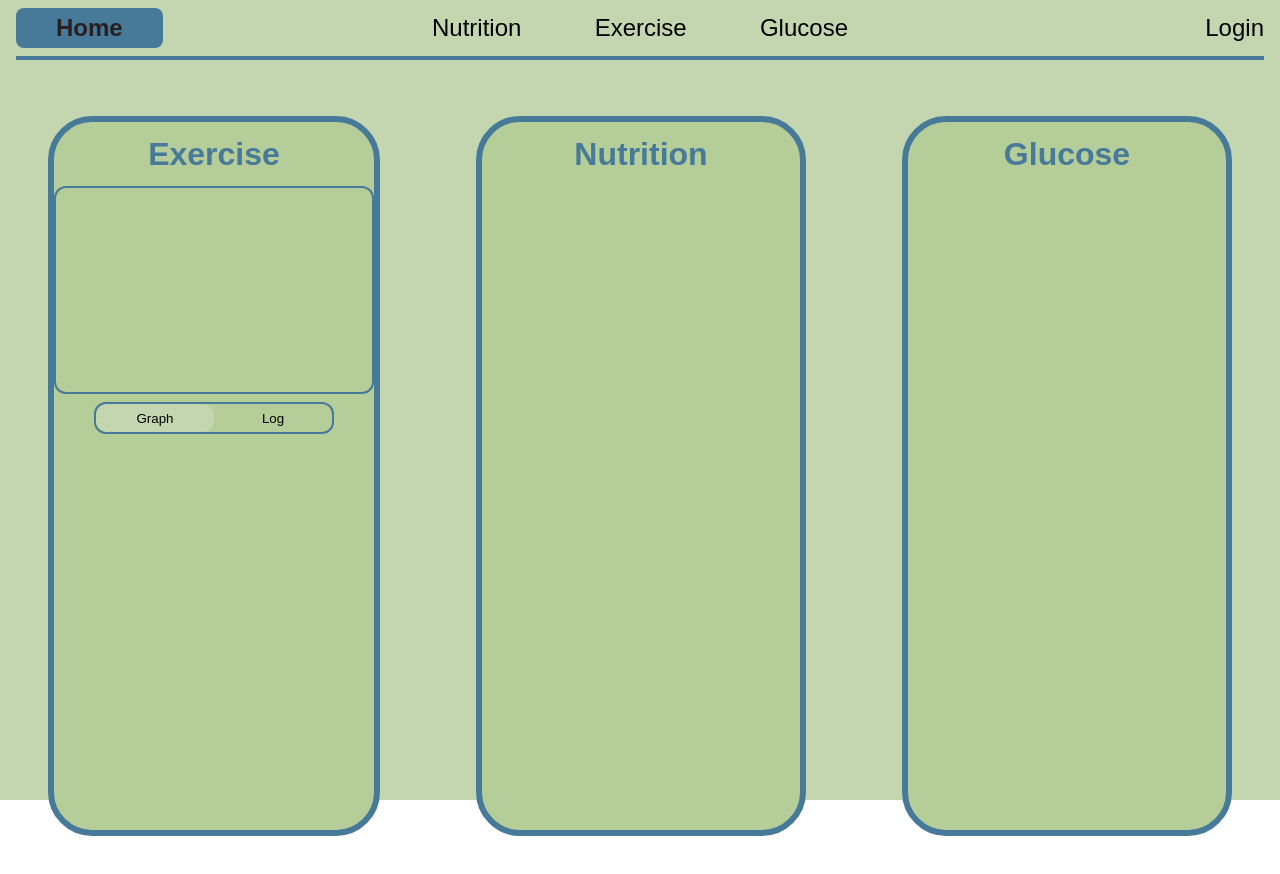
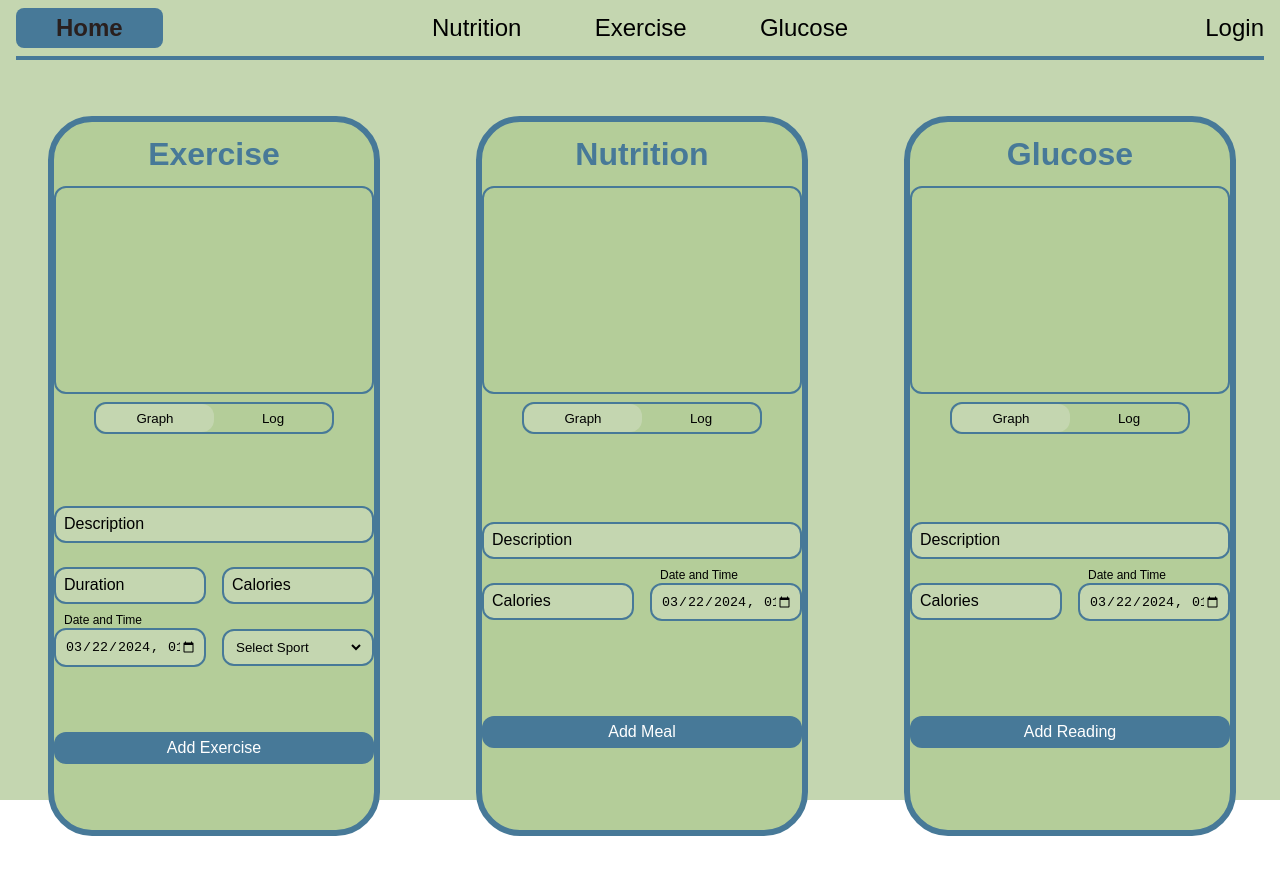
Before and after one commit to weeturtle/pi_webapp, a React (Vite) app: page / in a window 1280 px wide. Shown: the top 874 px of the page. Built offline with nearby package versions, Linux system fonts and the light colour scheme.

Commit message:
Cards designed

```diff
--- a/src/components/card/index.tsx
+++ b/src/components/card/index.tsx
@@ -1,4 +1,7 @@
 import './cardstyle.scss';
+import ExerciseInputs from './input_handler/exerciseinput';
+import GlucoseInputs from './input_handler/glucoseinput';
+import NutritionInputs from './input_handler/nutritioninput';
 import Visual from './visual/visual';
 
 export const ExerciseCard = () => {
@@ -7,6 +10,8 @@ export const ExerciseCard = () => {
     <div className='card_container'>
       <h2 className='card_title'>Exercise</h2>
       <Visual />
+      <ExerciseInputs />
+
     </div>
   );
 };
@@ -16,6 +21,8 @@ export const NutritionCard = () => {
   return (
     <div className='card_container'>
       <h2 className='card_title'>Nutrition</h2>
+      <Visual />
+      <NutritionInputs />
     </div>
   );
 };
@@ -25,6 +32,8 @@ export const GlucoseCard = () => {
   return (
     <div className='card_container'>
       <h2 className='card_title'>Glucose</h2>
+      <Visual />
+      <GlucoseInputs />
     </div>
   );
 };
--- /dev/null
+++ b/src/components/card/input_handler/exerciseinput.tsx
@@ -0,0 +1,87 @@
+import { useState } from 'react';
+import './inputhandler.scss';
+
+const SPORTS = [
+  'Running',
+  'Cycling',
+  'Swimming',
+  'Weightlifting',
+  'Yoga',
+  'Pilates',
+  'Dance',
+  'Martial Arts',
+  'Other',
+];
+
+const ExerciseInputs = () => {
+  const [description, setDescription] = useState<string>();
+  const [duration, setDuration] = useState<number>();
+  const [calories, setCalories] = useState<number>();
+  const [datetime, setDatetime] = useState<Date>(new Date());
+  const [sport, setSport] = useState<string>();
+
+  const has_value = (value: unknown) => {
+    return value !== null && value !== undefined && value !== '' && value !== 0;
+  };
+
+  return (
+    <div className="outer_container">
+
+      <div className='input_container'>
+        <div className='input_box description_box'>
+          <input
+            value={description}
+            onChange={(e) => setDescription(e.target.value)}
+            pattern=''
+          />
+          <label className={has_value(description) ? 'valid' : ''}>Description</label>
+        </div>
+        <div className='input_box'>
+          <input
+            value={duration ? duration : ''}
+            type='number'
+            onChange={(e) => setDuration(e.target.value as unknown as number)}
+          />
+          <label className={has_value(duration) ? 'valid' : ''}>Duration</label>
+        </div>
+        <div className='input_box'>
+          <input
+            value={calories ? calories : ''}
+            type='number'
+            onChange={(e) => setCalories(e.target.value as unknown as number)}
+          />
+          <label className={has_value(calories) ? 'valid' : ''}>Calories</label>
+        </div>
+
+        <div className='input_box'>
+          <input
+            value={datetime.toISOString().slice(0, 16)}
+            type='datetime-local'
+            onChange={(e) => setDatetime(new Date(e.target.value))}
+          />
+          <label className={has_value(datetime) ? 'valid' : ''}>Date and Time</label>
+        </div>
+
+        <div className='input_box'>
+          <select
+            value={sport}
+            onChange={(e) => setSport(e.target.value)}
+          >
+            <option value=''>Select Sport</option>
+            {SPORTS.map((sport) => (
+              <option key={sport} value={sport}>
+                {sport}
+              </option>
+            ))}
+          </select>
+        </div>
+      </div>
+
+      <button className='submit'>
+        Add Exercise
+      </button>
+    </div>
+  );
+};
+
+export default ExerciseInputs;
--- /dev/null
+++ b/src/components/card/input_handler/glucoseinput.tsx
@@ -0,0 +1,50 @@
+import { useState } from 'react';
+import './inputhandler.scss';
+
+const GlucoseInputs = () => {
+  const [description, setDescription] = useState<string>();
+  const [level, setLevel] = useState<number>();
+  const [datetime, setDatetime] = useState<Date>(new Date());
+
+  const has_value = (value: unknown) => {
+    return value !== null && value !== undefined && value !== '' && value !== 0;
+  };
+
+  return (
+    <div className="outer_container">
+      <div className='input_container'>
+        <div className='input_box description_box'>
+          <input
+            value={description}
+            onChange={(e) => setDescription(e.target.value)}
+            pattern=''
+          />
+          <label className={has_value(description) ? 'valid' : ''}>Description</label>
+        </div>
+        <div className='input_box'>
+          <input
+            value={level ? level : ''}
+            type='number'
+            onChange={(e) => setLevel(e.target.value as unknown as number)}
+          />
+          <label className={has_value(level) ? 'valid' : ''}>Calories</label>
+        </div>
+
+        <div className='input_box'>
+          <input
+            value={datetime.toISOString().slice(0, 16)}
+            type='datetime-local'
+            onChange={(e) => setDatetime(new Date(e.target.value))}
+          />
+          <label className={has_value(datetime) ? 'valid' : ''}>Date and Time</label>
+        </div>
+      </div>
+
+      <button className='submit'>
+        Add Reading
+      </button>
+    </div>
+  );
+};
+
+export default GlucoseInputs;
--- /dev/null
+++ b/src/components/card/input_handler/inputhandler.scss
@@ -0,0 +1,74 @@
+.outer_container {
+  display: flex;
+  flex-direction: column;
+  justify-content: space-around;
+  height: 50%;
+}
+
+.input_container {
+  display: grid;
+  width: 20rem;
+  margin-top: 2rem;
+  grid-template-columns: repeat(2, minmax(0, 1fr));
+  row-gap: 1.5rem;
+  column-gap: 1rem;
+}
+
+.description_box {
+  grid-column: span 2;
+}
+
+.input_box {
+  border: 2px solid #477998;
+  border-radius: 12px;
+  background-color: #C4D6B0;
+  position: relative;
+  padding: 0.5rem;
+  align-self: center;
+
+
+
+  input {
+    width: 100%;
+    height: 100%;
+    border: none;
+    background-color: transparent;
+    outline: none;
+  }
+
+  label {
+    position: absolute;
+    top: 0.5rem;
+    transition: 0.2s;
+  }
+
+  input:focus + label,
+  .valid {
+    transform: translateY(-1.5rem);
+    font-size: 0.75rem;
+  }
+
+  select {
+    width: 100%;
+    height: 100%;
+    border: none;
+    background-color: transparent;
+    outline: none;
+  }
+}
+
+.submit {
+  width: 100%;
+  height: 2rem;
+  background-color: #477998;
+  border: none;
+  border-radius: 12px;
+  color: white;
+  font-size: 1rem;
+  cursor: pointer;
+  transition: 0.2s;
+
+  &:hover {
+    background-color: #3A5A7A;
+  }
+}
--- /dev/null
+++ b/src/components/card/input_handler/nutritioninput.tsx
@@ -0,0 +1,50 @@
+import { useState } from 'react';
+import './inputhandler.scss';
+
+const NutritionInputs = () => {
+  const [description, setDescription] = useState<string>();
+  const [calories, setCalories] = useState<number>();
+  const [datetime, setDatetime] = useState<Date>(new Date());
+
+  const has_value = (value: unknown) => {
+    return value !== null && value !== undefined && value !== '' && value !== 0;
+  };
+
+  return (
+    <div className="outer_container">
+      <div className='input_container'>
+        <div className='input_box description_box'>
+          <input
+            value={description}
+            onChange={(e) => setDescription(e.target.value)}
+            pattern=''
+          />
+          <label className={has_value(description) ? 'valid' : ''}>Description</label>
+        </div>
+        <div className='input_box'>
+          <input
+            value={calories ? calories : ''}
+            type='number'
+            onChange={(e) => setCalories(e.target.value as unknown as number)}
+          />
+          <label className={has_value(calories) ? 'valid' : ''}>Calories</label>
+        </div>
+
+        <div className='input_box'>
+          <input
+            value={datetime.toISOString().slice(0, 16)}
+            type='datetime-local'
+            onChange={(e) => setDatetime(new Date(e.target.value))}
+          />
+          <label className={has_value(datetime) ? 'valid' : ''}>Date and Time</label>
+        </div>
+      </div>
+
+      <button className='submit'>
+        Add Meal
+      </button>
+    </div>
+  );
+};
+
+export default NutritionInputs;
--- a/src/components/card/visual/visual.tsx
+++ b/src/components/card/visual/visual.tsx
@@ -19,7 +19,7 @@ const Visual = () => {
         <button onClick={() => setIsGraph(false)} className={isGraph ? '' : 'active'}>Log</button>
       </div>
     </>
-  )
+  );
 };
 
 export default Visual;
```
Also changed, not shown: src/components/data_inputs/descriptionbox.tsx (added, +14 -0 lines), src/components/data_inputs/datastyles.scss (added).
